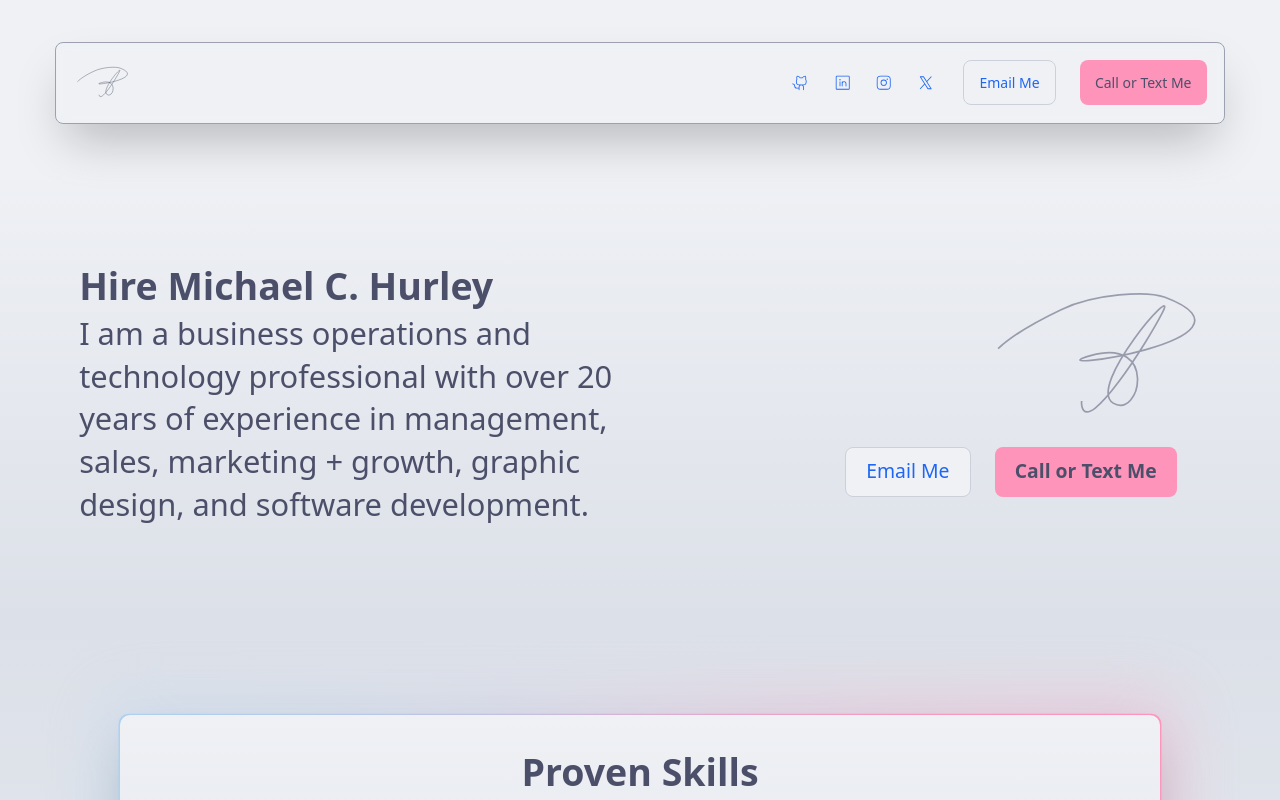
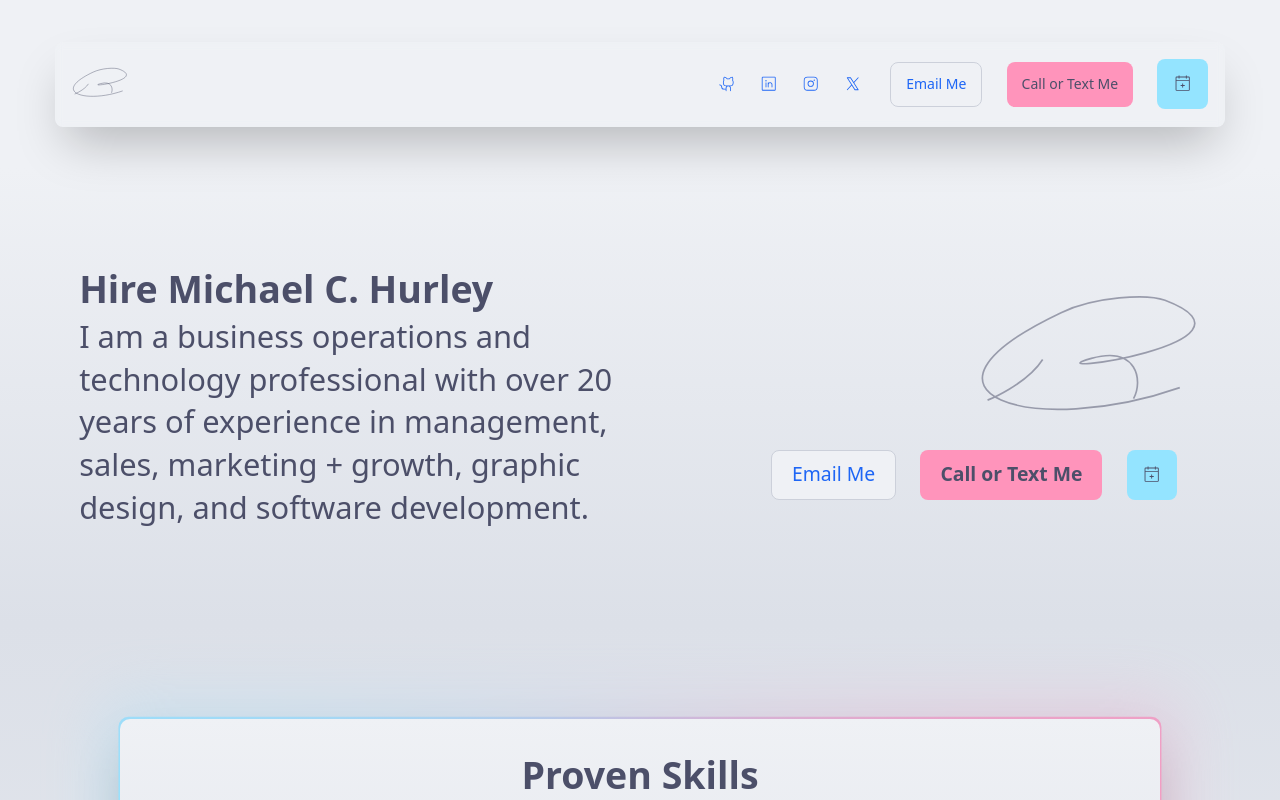
Before and after one commit to michaelmonetized/michaelchurley.com, a Next.js app: page / in a window 1280 px wide. Shown: the top 800 px of the page. Built offline with nearby package versions, Linux system fonts and the light colour scheme.

Commit message:
more flair

```diff
--- a/app/layout.tsx
+++ b/app/layout.tsx
@@ -15,14 +15,15 @@ export default function RootLayout({
 }>) {
   return (
     <html lang="en">
-      <body className="flex h-dvh flex-col items-stretch justify-start bg-background">
+      <body className="flex min-h-dvh flex-col items-stretch justify-start relative bg-background">
         <a href="#main" className="sr-only focus:not-sr-only">
           {"Skip to main content"}
         </a>
         <Header />
         <section
           id="top"
-          className="flex grow flex-col items-stretch justify-start">
+          className="flex grow flex-col items-stretch justify-start"
+        >
           {children}
         </section>
         <Footer />
--- a/app/page.tsx
+++ b/app/page.tsx
@@ -3,11 +3,12 @@ import { Button } from "@/components/ui/button";
 import Logo from "@/components/ui/logo";
 import Image from "next/image";
 import Link from "next/link";
+import { PiCalendarPlusLight } from "react-icons/pi";
 
 export default function Home() {
   return (
     <>
-      <section className="flex flex-col bg-Latte-Base bg-gradient-to-b from-Latte-Base to-Latte-Crust dark:bg-Mocha-Base dark:from-Mocha-Base dark:to-Mocha-Crust py-4xl">
+      <section className="flex flex-col bg-gradient-to-b from-Base to-Crust py-4xl">
         <ContainerBoxedCenter
           propsInner={{
             className:
@@ -46,6 +47,14 @@ export default function Home() {
                     className="block absolute left-1/2 top-1/2 coin z-0"
                   />
                 </div>
+                <Link
+                  href="https://koalendar.com/e/hire-michael-hurley"
+                  className="block"
+                >
+                  <Button size="icon">
+                    <PiCalendarPlusLight />
+                  </Button>
+                </Link>
               </div>
             </div>
           </div>
@@ -463,7 +472,21 @@ export default function Home() {
         >
           <div className="flex flex-col items-center justify-start text-xs sm:text-center gap-md grow w-full">
             <h2 className="font-black">Ready To Bring Me On Board?</h2>
+            <iframe
+              src="https://koalendar.com/e/hire-michael-hurley?embed=true"
+              width="100%"
+              height="800px"
+              frameborder="0"
+            ></iframe>
             <div className="flex flex-col flex-wrap wrap sm:flex-row items-center justify-center p-md text-xs grow w-full gap-md">
+              <Link
+                href="https://koalendar.com/e/hire-michael-hurley"
+                className="block"
+              >
+                <Button size="icon">
+                  <PiCalendarPlusLight />
+                </Button>
+              </Link>
               <Link
                 href="tel:+18283073591"
                 className="block border-gradient-animated"
--- a/components/layout/header.tsx
+++ b/components/layout/header.tsx
@@ -6,7 +6,7 @@ export default async function Header() {
   return (
     <div className="sticky left-0 right-0 w-full top-0 z-[9090]">
       <ContainerBoxed>
-        <header className="flex flex-col items-stretch justify-center text-foreground bg-Mantle/80 m-xs md:-mx-md rounded-md shadow-2xl border border-solid border-Crust/60 backdrop-blur-sm">
+        <header className="flex flex-col items-stretch justify-center text-foreground m-xs md:-mx-md rounded-md shadow-2xl bg-Mantle/90 bg-gradient-to-b from-Base/90 to-Crust backdrop-blur-sm">
           <div className="flex items-center justify-between gap-md p-xs w-full grow">
             <Logo multiplier={0.5} />
             <MenuTop />
--- a/components/ui/menu-top.tsx
+++ b/components/ui/menu-top.tsx
@@ -6,6 +6,7 @@ import {
 import { Sheet, SheetContent, SheetTrigger } from "@/components/ui/sheet";
 
 import {
+  PiCalendarPlusLight,
   PiGithubLogoLight,
   PiInstagramLogoLight,
   PiLinkedinLogoLight,
@@ -53,6 +54,14 @@ export default function MenuTop() {
                     Call or Text Me
                   </Button>
                 </Link>
+                <Link
+                  href="https://koalendar.com/e/hire-michael-hurley"
+                  className="block"
+                >
+                  <Button size="icon">
+                    <PiCalendarPlusLight />
+                  </Button>
+                </Link>
               </div>
             </div>
           </SheetContent>
@@ -82,7 +91,8 @@ export default function MenuTop() {
             <div className="flex items-center justify-between gap-md w-full text-xs">
               <Link
                 href="mailto:michaelhurley.pj@gmail.com"
-                className="text-xs">
+                className="text-xs"
+              >
                 <Button size="sm" variant="outline" className="text-xs">
                   <span className="text-[14px]">Email Me</span>
                 </Button>
@@ -92,6 +102,14 @@ export default function MenuTop() {
                   <span className="text-[14px]">Call or Text Me</span>
                 </Button>
               </Link>
+              <Link
+                href="https://koalendar.com/e/hire-michael-hurley"
+                className="block"
+              >
+                <Button size="icon">
+                  <PiCalendarPlusLight />
+                </Button>
+              </Link>
             </div>
           </NavigationMenuList>
         </NavigationMenu>
```
